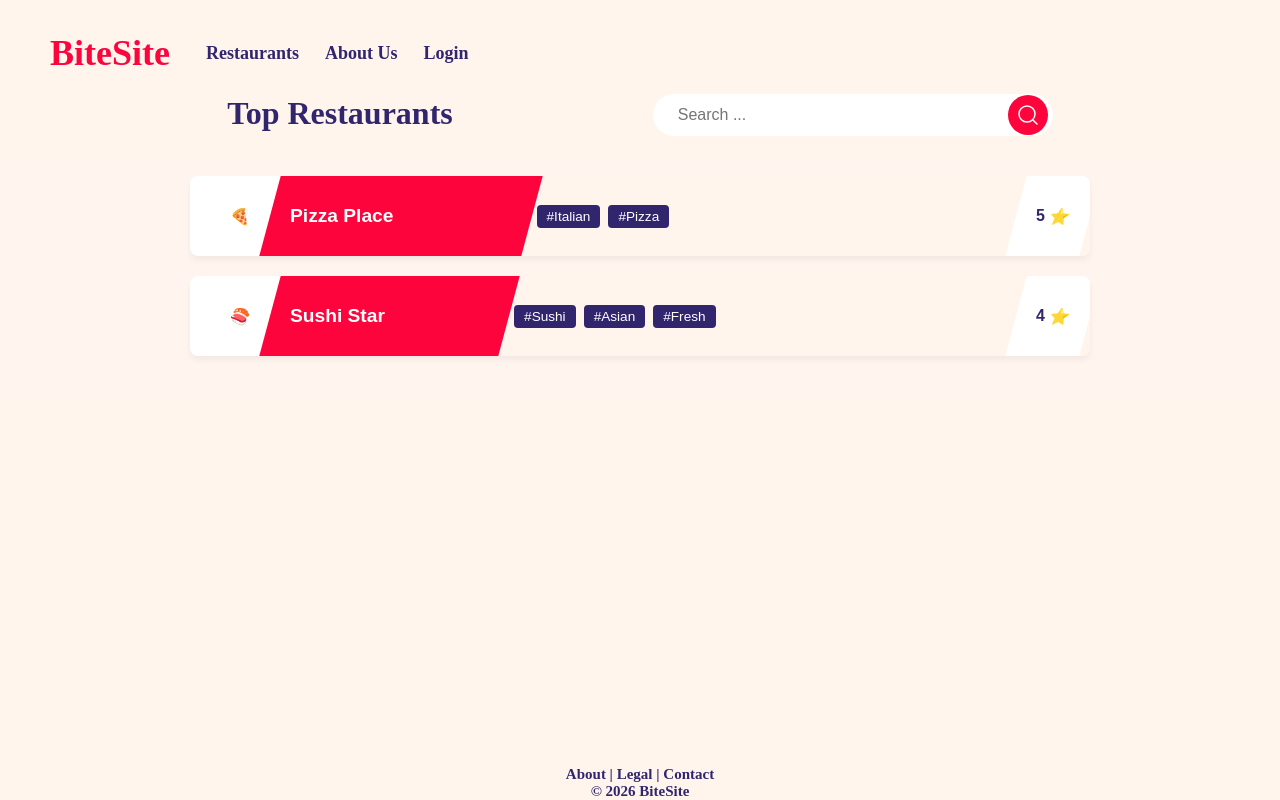
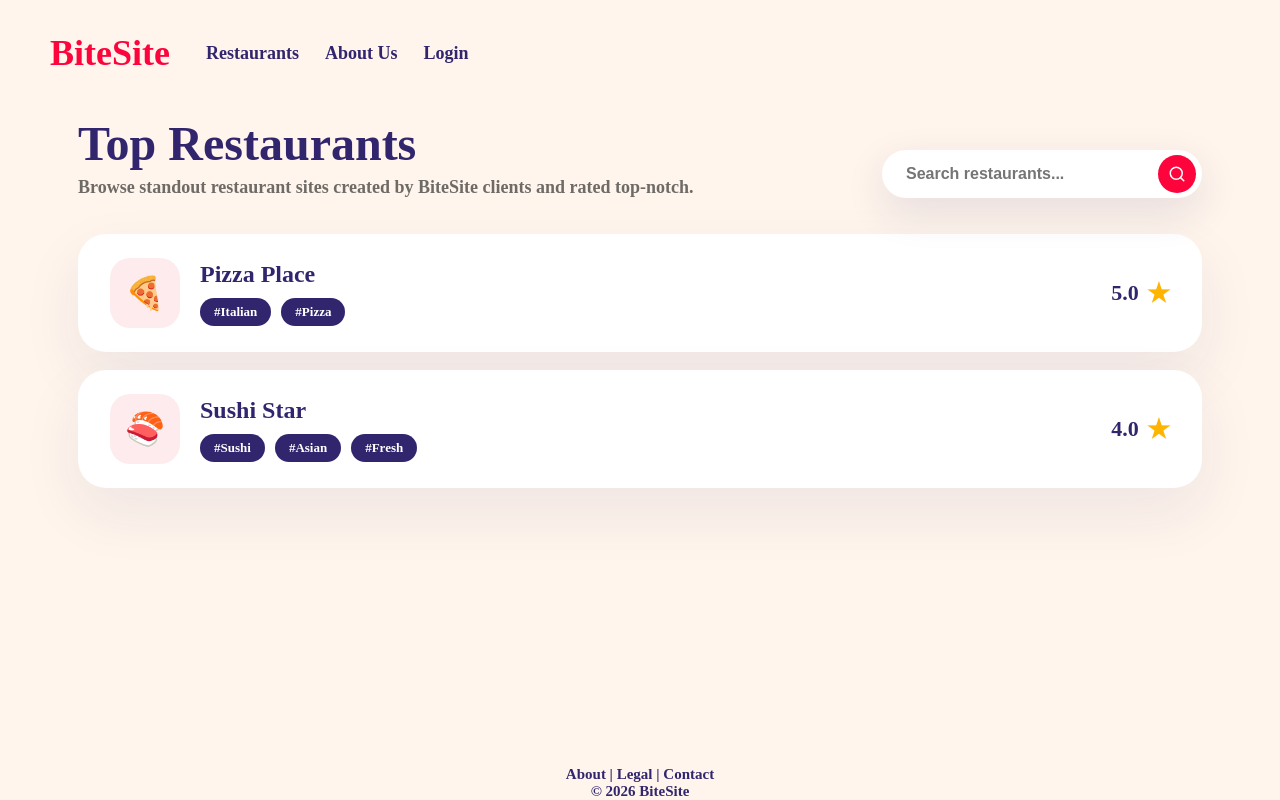
Before and after one commit to davide-muzzi/BiteSite, a Vue app in the folder Frontend/: page /top-restaurants in a window 1280 px wide. Built offline with nearby package versions, Linux system fonts and the light colour scheme; a web font is replaced by a local one.

Commit message:
style(top restaurants): redesign top restaurants page

```diff
--- a/Frontend/src/views/TopRestaurantsView.vue
+++ b/Frontend/src/views/TopRestaurantsView.vue
@@ -1,193 +1,242 @@
 <script setup>
-const restaurants = {
-  pizza_palace: {
-    logo: '🍕',
-    name: 'Pizza Place',
-    tags: ['Italian', 'Pizza'],
+const restaurants = [
+  {
+    id: "pizza-palace",
+    icon: "🍕",
+    name: "Pizza Place",
+    tags: ["Italian", "Pizza"],
     rating: 5,
   },
-  sushi_star: {
-    logo: '🍣',
-    name: 'Sushi Star',
-    tags: ['Sushi', 'Asian', 'Fresh'],
+  {
+    id: "sushi-star",
+    icon: "🍣",
+    name: "Sushi Star",
+    tags: ["Sushi", "Asian", "Fresh"],
     rating: 4,
   },
-}
+];
 </script>
 
 <template>
-    <div class="top">
+  <section class="restaurants-view">
+    <div class="header">
+      <div>
         <h1>Top Restaurants</h1>
-        <div class="search-container">
-            <input type="text" placeholder="Search ..." class="search-input" />
-            <button class="search-button">
-                <svg xmlns="http://www.w3.org/2000/svg" width="24" height="24" viewBox="0 0 24 24" fill="none" stroke="currentColor" stroke-width="1.5" stroke-linecap="round" stroke-linejoin="round" class="lucide lucide-search-icon lucide-search"><path d="m21 21-4.34-4.34"/><circle cx="11" cy="11" r="8"/></svg>
-            </button>
-        </div>
+        <p>Browse standout restaurant sites created by BiteSite clients and rated top-notch.</p>
+      </div>
+      <div class="search">
+        <input type="search" placeholder="Search restaurants..." />
+        <button type="button" aria-label="Search">
+          <svg
+            xmlns="http://www.w3.org/2000/svg"
+            width="18"
+            height="18"
+            viewBox="0 0 24 24"
+            fill="none"
+            stroke="currentColor"
+            stroke-width="2"
+            stroke-linecap="round"
+            stroke-linejoin="round"
+          >
+            <circle cx="11" cy="11" r="8" />
+            <path d="m21 21-4.35-4.35" />
+          </svg>
+        </button>
+      </div>
     </div>
 
-  <div class="content">
-    <div class="restaurant-box" v-for="restaurant in restaurants" :key="restaurant.name" v-order>
-      <div class="restaurant-logo">
-        <div>{{ restaurant.logo }}</div>
-      </div>
-
-      <div class="name">
-        <span class="restaurant-name">{{ restaurant.name }}</span>
-      </div>
-
-      <div class="restaurant-tags">
-        <div class="tags-container">
-          <span v-for="tag in restaurant.tags" :key="tag" class="tag"> #{{ tag }} </span>
+    <div class="restaurant-list">
+      <article
+        v-for="restaurant in restaurants"
+        :key="restaurant.id"
+        class="restaurant-card"
+      >
+        <div class="identity">
+          <span class="icon">{{ restaurant.icon }}</span>
+          <div class="title-block">
+            <h2>{{ restaurant.name }}</h2>
+            <div class="tags">
+              <span
+                v-for="tag in restaurant.tags"
+                :key="tag"
+                class="tag"
+              >
+                #{{ tag }}
+              </span>
+            </div>
+          </div>
         </div>
-        <div class="restaurant-rating">
-          <span class="rating-value">{{ restaurant.rating }}</span>
-          <div>⭐</div>
+        <div class="rating">
+          <span>{{ restaurant.rating.toFixed(1) }}</span>
+          <span class="star">★</span>
         </div>
-      </div>
+      </article>
     </div>
-  </div>
+  </section>
 </template>
 
 <style scoped>
-.top {
-    display: flex;
-    flex-direction: row;
-    justify-content: center;
-    gap: 200px;
+.restaurants-view {
+  min-height: calc(100vh - 160px);
+  padding: 42px 78px 80px;
+  background: var(--background);
+  font-family: var(--font);
+  color: var(--font-color-dark-blue);
+  box-sizing: border-box;
 }
 
-.content {
-    display: flex;
-    flex-direction: column;
-    align-items: center;
-    background-color: #fff5ee;
-    padding: 20px;
-    font-family: 'Arial', sans-serif;
+.header {
+  display: flex;
+  justify-content: space-between;
+  gap: 24px;
+  align-items: flex-end;
+  margin-bottom: 36px;
 }
 
-.restaurant-box {
-    display: flex;
-    min-width: 900px;
-    align-items: center;
-    background-color: white;
-    border-radius: 8px;
-    overflow: hidden;
-    height: 80px;
-    margin-bottom: 20px;
-    box-shadow: 0 4px 6px rgba(0, 0, 0, 0.05);
-    max-width: 800px;
+.header h1 {
+  margin: 0;
+  font-size: 48px;
+  font-weight: 800;
 }
 
-.restaurant-logo {
-    width: 100px;
-    display: flex;
-    justify-content: center;
-    align-items: center;
-    z-index: 2;
-}
-.logo-img {
-    width: 50px;
-    height: 50px;
-    border-radius: 50%;
+.header p {
+  margin: 6px 0 0;
+  font-size: 18px;
+  color: rgba(32, 32, 32, 0.65);
+  font-weight: 600;
 }
 
-.name {
-    background-color: var(--accent);
-    color: white;
-    height: 100%;
-    display: flex;
-    align-items: center;
-    padding: 0 40px 0 20px;
-    margin-left: -20px;
-    transform: skewX(-15deg);
-    flex-grow: 0.3;
+.search {
+  flex-shrink: 0;
+  width: 320px;
+  position: relative;
 }
 
-.restaurant-name {
-    transform: skewX(15deg);
-    font-weight: bold;
-    font-size: 1.2rem;
-    white-space: nowrap;
+.search input {
+  width: 100%;
+  height: 48px;
+  border-radius: 999px;
+  border: none;
+  padding: 0 64px 0 24px;
+  background: white;
+  font-size: 16px;
+  font-weight: 600;
+  box-shadow: 0 14px 40px rgba(49, 38, 110, 0.12);
 }
 
-.restaurant-tags {
-    background-color: var(--background);
-    height: 100%;
-    flex-grow: 1;
-    display: flex;
-    justify-content: space-between;
-    align-items: center;
-    padding: 0 20px;
-    margin-left: -15px;
+.search button {
+  position: absolute;
+  top: 50%;
+  right: 6px;
+  transform: translateY(-50%);
+  width: 38px;
+  height: 38px;
+  border-radius: 50%;
+  border: none;
+  background: var(--accent);
+  color: white;
+  display: flex;
+  align-items: center;
+  justify-content: center;
+  cursor: pointer;
 }
 
-.tags-container {
-    display: flex;
-    gap: 8px;
+.restaurant-list {
+  display: flex;
+  flex-direction: column;
+  gap: 18px;
+}
+
+.restaurant-card {
+  display: flex;
+  justify-content: space-between;
+  align-items: center;
+  padding: 24px 32px;
+  border-radius: 28px;
+  background: white;
+  box-shadow: 0 24px 60px rgba(49, 38, 110, 0.08);
+  transition: background 0.2s ease, transform 0.2s ease,
+    box-shadow 0.2s ease;
+}
+
+.restaurant-card:hover {
+  background: var(--accent);
+  transform: translateY(-4px);
+  box-shadow: 0 34px 70px rgba(229, 0, 43, 0.3);
+}
+
+.identity {
+  display: flex;
+  gap: 20px;
+  align-items: center;
+}
+
+.icon {
+  width: 70px;
+  height: 70px;
+  border-radius: 20px;
+  background: rgba(229, 0, 43, 0.08);
+  display: flex;
+  align-items: center;
+  justify-content: center;
+  font-size: 32px;
+}
+
+.title-block h2 {
+  margin: 0;
+  font-size: 24px;
+  font-weight: 800;
+}
+
+.restaurant-card:hover .title-block h2 {
+  color: white;
+}
+
+.tags {
+  display: flex;
+  flex-wrap: wrap;
+  gap: 10px;
+  margin-top: 10px;
 }
 
 .tag {
-    background-color: var(--font-color-dark-blue);
-    color: white;
-    padding: 4px 10px;
-    border-radius: 4px;
-    font-size: 0.85rem;
-    font-weight: 500;
+  padding: 6px 14px;
+  border-radius: 999px;
+  background: var(--font-color-dark-blue);
+  color: white;
+  font-size: 13px;
+  font-weight: 700;
 }
 
-.restaurant-rating {
-    background-color: white;
-    height: 100%;
-    display: flex;
-    align-items: center;
-    padding: 0 20px;
-    margin-right: -20px;
-    transform: skewX(-15deg);
-    margin-left: 20px;
+.restaurant-card:hover .tag {
+  background: rgba(255, 255, 255, 0.25);
 }
 
-.rating-value {
-    transform: skewX(15deg);
-    font-weight: bold;
-    color: var(--font-color-dark-blue);
-    margin-right: 5px;
+.rating {
+  display: inline-flex;
+  align-items: center;
+  gap: 8px;
+  font-size: 22px;
+  font-weight: 800;
+  color: var(--font-color-dark-blue);
 }
 
-.search-container {
-  position: relative;
-  display: flex;
-  align-items: center;
-  width: 100%;
-  max-width: 400px;
-  margin: 20px 0;
+.restaurant-card:hover .rating {
+  color: white;
 }
 
-.search-input {
-  width: 100%;
-  padding: 12px 60px 12px 25px;
-  border-radius: 50px;
-  border: none;
-  background-color: white;
-  font-size: 1rem;
-  outline: none;
-
+.rating span:first-child {
+  min-width: 36px;
+  text-align: right;
 }
 
-.search-button {
+.star {
+  color: #ffb400;
+  font-size: 26px;
+}
+
+.restaurant-card:hover .star {
   color: white;
-    position: absolute;
-    right: 5px;
-    background-color: var(--accent);
-    border: none;
-    width: 40px;
-    height: 40px;
-    border-radius: 50%;
-    cursor: pointer;
-    display: flex;
-    justify-content: center;
-    align-items: center;
-    transition: transform 0.2s;
 }
 
 </style>
```
